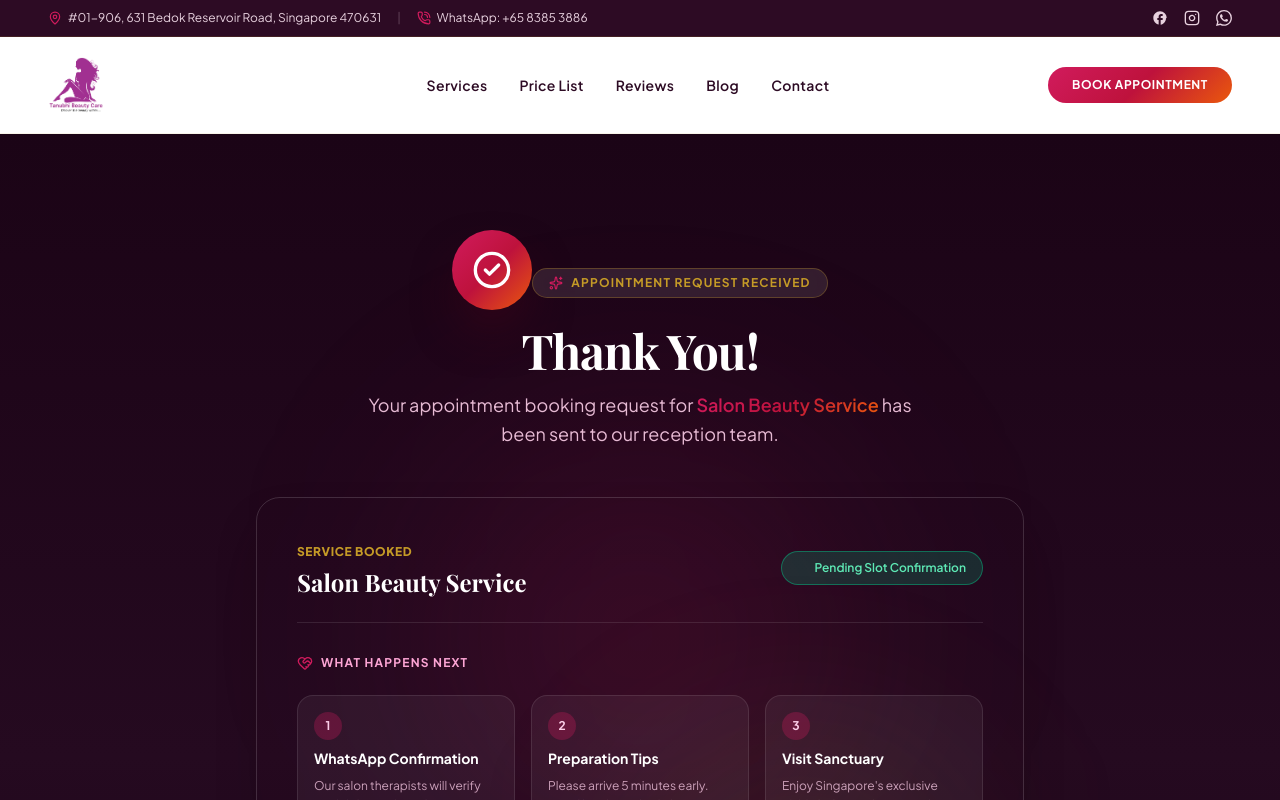
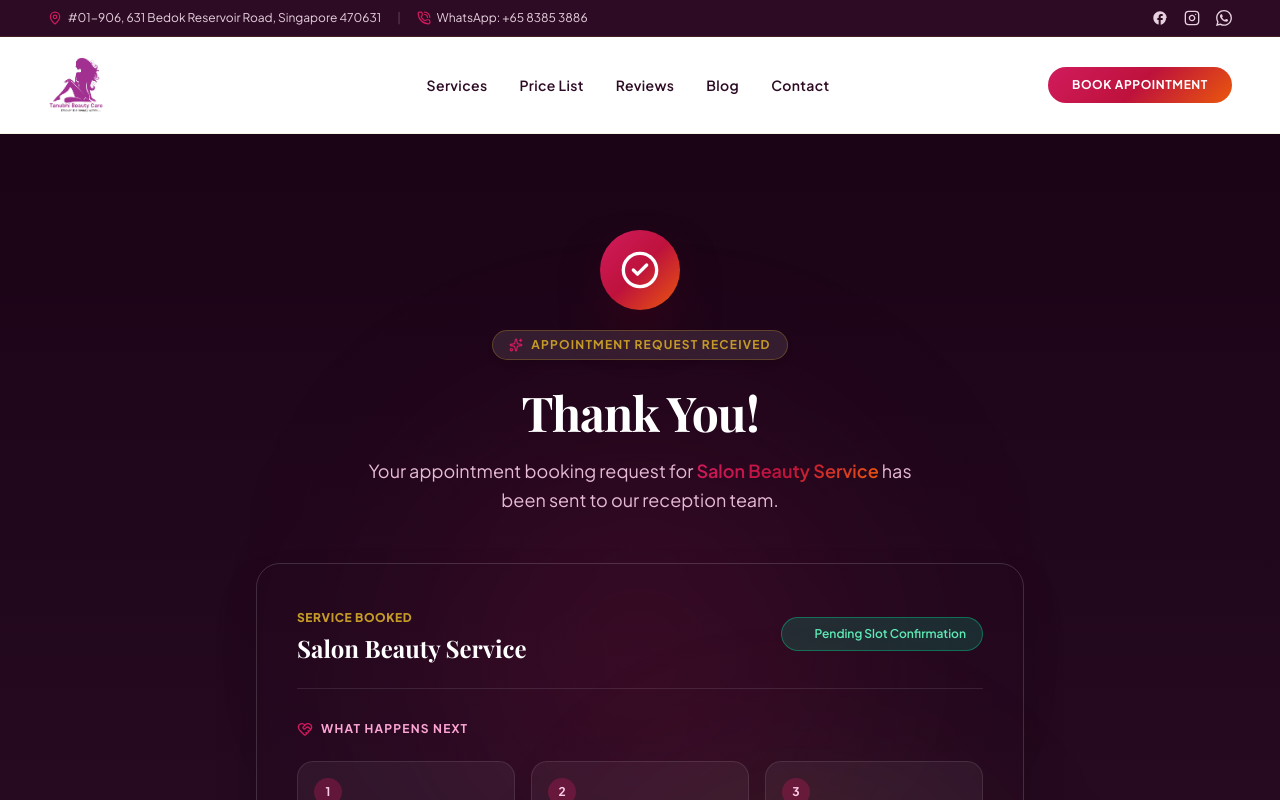
Before and after one commit to clevercroworg/tanubhi, a Next.js app: page /thank-you in a window 1280 px wide. Shown: the top 800 px of the page. Built offline with nearby package versions, Linux system fonts and the light colour scheme; a web font is replaced by a local one.

Commit message:
fix(thank-you): center and vertically stack success icon and status badge

```diff
--- a/src/components/ThankYouClient.tsx
+++ b/src/components/ThankYouClient.tsx
@@ -37,17 +37,17 @@ export default function ThankYouClient() {
 
       <div className="max-w-3xl mx-auto relative z-10 space-y-12">
         {/* Top Success Badge & Heading */}
-        <div className="text-center space-y-4">
-          <div className="inline-flex items-center justify-center w-20 h-20 rounded-full bg-gradient-pink-sunset shadow-2xl shadow-rose-950/60 mx-auto animate-bounce-subtle">
+        <div className="flex flex-col items-center justify-center text-center space-y-5">
+          <div className="flex items-center justify-center w-20 h-20 rounded-full bg-gradient-pink-sunset shadow-2xl shadow-rose-950/60 animate-bounce-subtle">
             <CheckCircle2 className="w-10 h-10 text-white" />
           </div>
 
-          <div className="inline-flex items-center gap-2 px-4 py-1.5 rounded-full bg-white/10 backdrop-blur-md border border-brand-accent-gold/30 text-brand-accent-gold text-xs font-bold uppercase tracking-widest">
+          <div className="inline-flex items-center gap-2 px-4 py-1.5 rounded-full bg-white/10 backdrop-blur-md border border-brand-accent-gold/30 text-brand-accent-gold text-xs font-bold uppercase tracking-widest shadow-md">
             <Sparkles className="w-3.5 h-3.5 text-brand-accent-pink" />
             <span>Appointment Request Received</span>
           </div>
 
-          <h1 className="font-serif text-3xl sm:text-4xl md:text-5xl font-bold tracking-tight text-white">
+          <h1 className="font-serif text-3xl sm:text-4xl md:text-5xl font-bold tracking-tight text-white pt-2">
             Thank You{name ? `, ${name}` : ""}!
           </h1>
           <p className="font-sans text-base sm:text-lg text-pink-200/90 max-w-xl mx-auto leading-relaxed">
```
